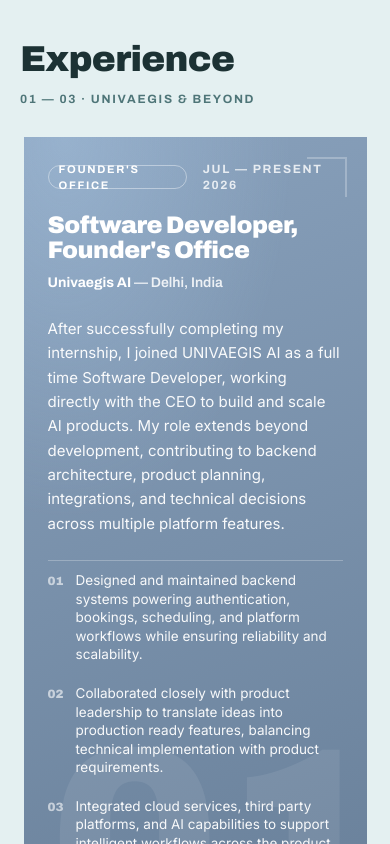
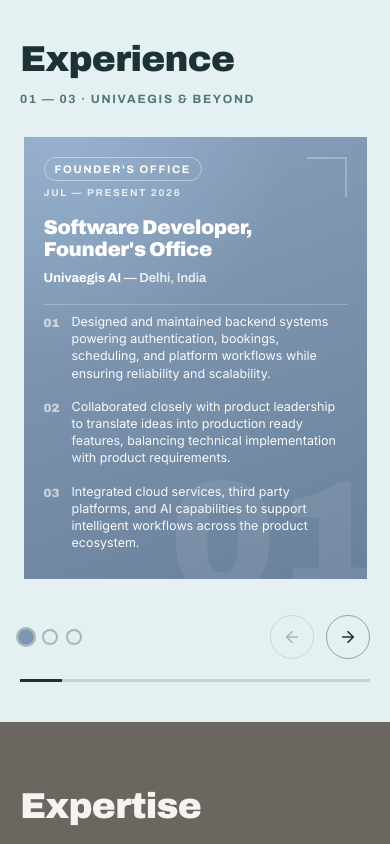
Before and after one commit to uppal-bhumik/portfolio, a Next.js app: page / in a window 390 px wide. Shown: the part 2380-3224 px from the top of the page. Built offline with nearby package versions, Linux system fonts and the light colour scheme.

Commit message:
mobile view

```diff
--- a/components/Experience.tsx
+++ b/components/Experience.tsx
@@ -240,7 +240,7 @@
                   className="snap-center shrink-0 w-[88vw] sm:w-[86vw] md:w-[76vw] lg:w-[min(72vw,980px)]"
                 >
                   <div
-                    className="relative isolate flex h-full flex-col overflow-hidden p-6 sm:p-7 md:p-9 text-white select-none transition-[filter,opacity,transform] duration-500"
+                    className="relative isolate flex h-full flex-col overflow-hidden p-5 sm:p-7 md:p-9 text-white select-none transition-[filter,opacity,transform] duration-500"
                     style={{
                       backgroundColor: accent,
                       backgroundImage: `radial-gradient(120% 90% at 12% 0%, ${bright}66 0%, ${bright}00 55%), linear-gradient(160deg, rgba(255,255,255,0.10) 0%, rgba(0,0,0,0.14) 100%)`,
@@ -252,8 +252,7 @@
                     {/* Oversized ghost index — editorial depth, clipped by card */}
                     <span
                       aria-hidden
-                      className="pointer-events-none absolute -right-6 -bottom-16 z-0 font-display font-black leading-none text-white/[0.08] select-none"
-                      style={{ fontSize: "16rem" }}
+                      className="pointer-events-none absolute -right-4 -bottom-10 sm:-right-6 sm:-bottom-16 z-0 font-display font-black leading-none text-white/[0.08] select-none text-[10rem] sm:text-[16rem]"
                     >
                       {String(i + 1).padStart(2, "0")}
                     </span>
@@ -264,36 +263,37 @@
                     />
 
                     {/* meta */}
-                    <div className="relative z-10 flex items-center justify-between gap-4 font-display text-xs font-bold uppercase tracking-meta text-white/80">
+                    <div className="relative z-10 flex flex-wrap items-center justify-between gap-x-4 gap-y-1 font-display text-xs font-bold uppercase tracking-meta text-white/80">
                       <span className="inline-flex items-center gap-3">
                         <span className="flex h-6 items-center rounded-full border border-white/40 px-2.5 text-[11px] text-white">
                           {exp.tag}
                         </span>
                       </span>
-                      <span>{exp.duration}</span>
+                      <span className="text-[10px] sm:text-xs">{exp.duration}</span>
                     </div>
 
                     {/* title */}
-                    <h3 className="relative z-10 mt-5 font-display font-black tracking-[-0.02em] leading-[1.03] text-2xl sm:text-3xl md:text-4xl">
+                    <h3 className="relative z-10 mt-4 sm:mt-5 font-display font-black tracking-[-0.02em] leading-[1.08] text-xl sm:text-3xl md:text-4xl">
                       <AmpText text={exp.role} />
                     </h3>
-                    <p className="relative z-10 mt-2.5 font-display text-sm font-bold">
+                    <p className="relative z-10 mt-2 sm:mt-2.5 font-display text-[13px] sm:text-sm font-bold">
                       {exp.company}{" "}
                       <span className="font-semibold text-white/85">
                         — {exp.location}
                       </span>
                     </p>
 
-                    {/* body — two columns so the card reads wide, not tall */}
-                    <div className="relative z-10 mt-6 grid gap-6 md:gap-10 md:grid-cols-[minmax(0,0.9fr)_minmax(0,1.1fr)]">
-                      <p className="text-[15px] md:text-base leading-relaxed text-white/95">
+                    {/* body — two columns on desktop; mobile hides the long
+                        description to keep the card within a single screen */}
+                    <div className="relative z-10 mt-4 sm:mt-6 grid gap-6 md:gap-10 md:grid-cols-[minmax(0,0.9fr)_minmax(0,1.1fr)]">
+                      <p className="hidden sm:block text-[15px] md:text-base leading-relaxed text-white/95">
                         {exp.description}
                       </p>
-                      <ul className="border-t border-white/25 md:border-t-0 md:border-l md:border-white/25 md:pl-8">
+                      <ul className="border-t border-white/25 sm:border-t md:border-t-0 md:border-l md:border-white/25 md:pl-8">
                         {exp.achievements.map((item, k) => (
                           <li
                             key={k}
-                            className="flex gap-3 py-2.5 text-[13.5px] leading-snug text-white/95"
+                            className="flex gap-3 py-2 sm:py-2.5 text-[12.5px] sm:text-[13.5px] leading-snug text-white/95"
                           >
                             <span className="font-display text-xs font-black text-white/60 pt-0.5">
                               {String(k + 1).padStart(2, "0")}
```
